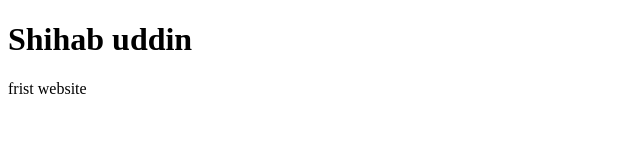
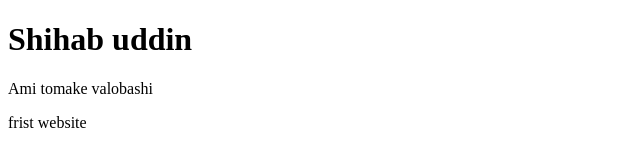
Before and after one commit to shiuddin/practice-repo, a plain HTML site: page index.html in a window 1280 px wide. Shown: the whole page, without its empty margins (0-640 px from the left). Drawn offline with Linux system fonts and the light colour scheme.

Commit message:
Your commit message

```diff
--- a/index.html
+++ b/index.html
@@ -8,6 +8,7 @@
 
 <body>
     <h1>Shihab uddin</h1>
+    <p>Ami tomake valobashi</p>
     <p>frist website</p>
 </body>
 </html>
```
